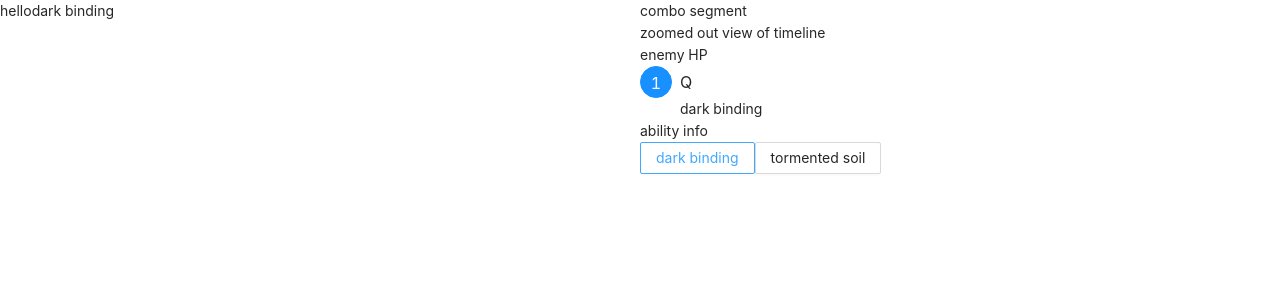
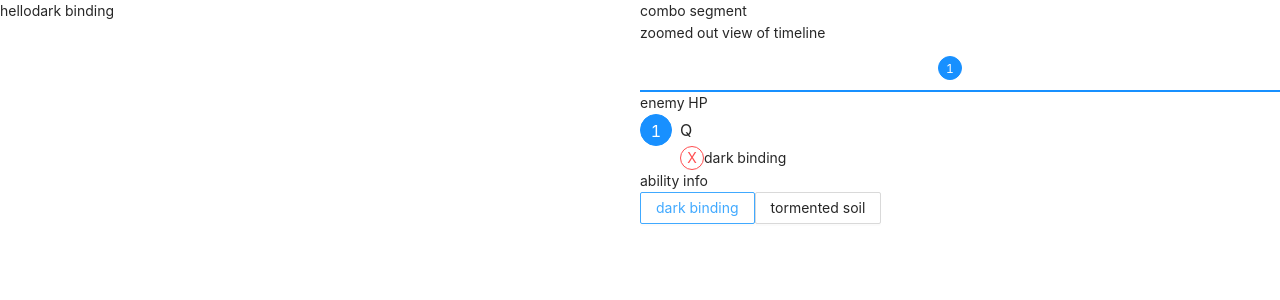
Before and after one commit to EricGlover/LoLDamageCalculator, a React (Create React App) app in the folder client/: page / in a window 1280 px wide. Both pictures are taken after a click on the button "dark binding". Shown: the top 300 px of the page. Built offline with nearby package versions, Linux system fonts and the light colour scheme.

Commit message:
added some proper scrolling and highlighting as well as a second timeline

```diff
--- a/client/src/App.css
+++ b/client/src/App.css
@@ -27,6 +27,9 @@
 .App-link {
   color: #61dafb;
 }
+#AbilityTimeline .ant-steps-item {
+  min-width: 100px;
+}
 
 @keyframes App-logo-spin {
   from {
--- /dev/null
+++ b/client/src/Components/AbilityTimeLineZoomed.js
@@ -0,0 +1,25 @@
+import React from "react";
+import { Steps } from "antd";
+
+function AbilityTimeLineZoomed ({props}){
+    const {selectedAbilities, setSelectedAbilites, currentStep, setCurrentStep, onChange} = props;
+    const {Step} = Steps;
+
+    return(
+    <div style={{overflow: "auto"}}>
+        <Steps
+            type="navigation"
+            size="small"
+            current={currentStep}
+            onChange={onChange}
+        >
+            {selectedAbilities.map(ability=>{
+
+                return(
+                    <Step></Step>
+                )
+            })}
+        </Steps>
+    </div>);
+}
+export default AbilityTimeLineZoomed;
--- a/client/src/Components/AbilityTimeline.js
+++ b/client/src/Components/AbilityTimeline.js
@@ -1,18 +1,32 @@
 import React from "react";
-import { Steps } from "antd";
+import { Button, Steps } from "antd";
 
 function AbilityTimeline ({props}){
-    const {selectedAbilities, setSelectedAbilites} = props;
+    const {selectedAbilities, setSelectedAbilites, currentStep, setCurrentStep, onChange} = props;
     const {Step} = Steps;
+    function onRemoveAbility(index){
+        setSelectedAbilites(selectedAbilities.slice(0,index).concat(selectedAbilities.slice(index+1)));
+    }
+
     return(
-    <div style={{paddingRight: "40px"}}>
-        <Steps current={selectedAbilities.length-1}>
-         {selectedAbilities.map(ability=>(
+    <div id="AbilityTimeline" style={{paddingRight: "40px", overflow:"auto"}}>
+        <Steps
+            current={currentStep}
+            onChange={onChange}
+            >
+         {selectedAbilities.map((ability, index)=>(
          <Step
-            title={ability.key}
-            description={ability.name}
+         title={ability.key}
+            description=
+            {
+                <div>
+                  <Button shape="circle" size="small" danger="true" onClick={()=>onRemoveAbility(index)}>X</Button>
+                    {ability.name}
+                </div>
+
+            }
             //icon can be provided: could use AA, Q, ect. or ability icon from league
-
+            // subTitle={<Button shape="circle" size="small" danger="true" onClick={()=>onRemoveAbility(index)}>X</Button>}
             />
          ))}
         </Steps>
--- a/client/src/Components/ComboSegment.js
+++ b/client/src/Components/ComboSegment.js
@@ -1,15 +1,34 @@
-import React from "react";
+import { Steps } from "antd";
+import React, { useState } from "react";
 import AbilityButtons from "./AbilityButtons";
 import AbilityTimeline from "./AbilityTimeline";
+import AbilityTimeLineZoomed from "./AbilityTimeLineZoomed";
 function ComboSegment ({props}){
+    const [currentStep, setCurrentStep] = useState(0);
     const {selectedAbilities, stuff, setSelectedAbilites} = props;
     const {choosableAbilities} = stuff;
+    const onChange = function (clickedAbilityIndex){
+        console.log(clickedAbilityIndex)
+        setCurrentStep(clickedAbilityIndex);
+    }
     return(<div>
          <div>zoomed out view of timeline</div>
+        <AbilityTimeLineZoomed props={{
+            selectedAbilities, setSelectedAbilites, currentStep, setCurrentStep, onChange
+        }}></AbilityTimeLineZoomed>
         <div>enemy HP</div>
-        <AbilityTimeline props={{selectedAbilities, setSelectedAbilites}}/>
+        <AbilityTimeline props={{
+            selectedAbilities,
+            setSelectedAbilites,
+            currentStep,
+            setCurrentStep,
+            onChange
+            }}/>
         <div>ability info</div>
-        <AbilityButtons props={{choosableAbilities, setSelectedAbilites, selectedAbilities}}/>
+        <AbilityButtons props={{choosableAbilities,
+            setSelectedAbilites,
+            selectedAbilities
+            }}/>
     </div>);
 }
 export default ComboSegment;
```
Also changed, not shown: client/src/MockData/Bard.json (added, +54 -0 lines), 1 other file (tests, documents, lock files or other folders).
